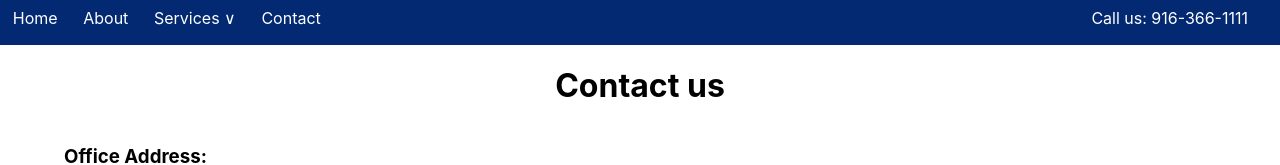
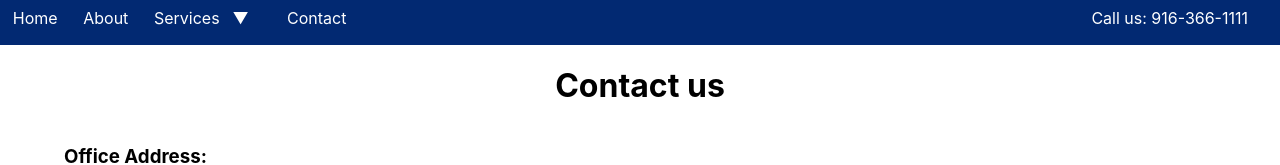
Before and after one commit to keating916/gcseptic, a Next.js app: page /contact in a window 1280 px wide. Shown: the top 165 px of the page. Built offline with nearby package versions, Linux system fonts and the light colour scheme.

Commit message:
fix nav bar styling issue

```diff
--- a/components/nav.js
+++ b/components/nav.js
@@ -17,7 +17,7 @@ export default function Nav() {
 		setdropdown(false);
 	};
 
-	let symbol = dropdown ? 8743 : 8744
+	let symbol = 8743
 
 	return (
 		<nav className={styles.navContainer}>
@@ -53,7 +53,7 @@ export default function Nav() {
 				className={`${styles.navBar} ${changed ? styles.change : ""}`}
 				id="navbar"
 			>
-				<div>
+				<div className={styles.navBarDiv}>
 					<Link href="/">
 						<a className={styles.navLink} onClick={toggleButton}>
 							Home
@@ -64,9 +64,9 @@ export default function Nav() {
 							About
 						</a>
 					</Link>
-					<a className={`${styles.navLink} ${styles.changeCursor}`} onClick={handleDropdown}>
-						Services {String.fromCharCode(symbol)}
-					</a>
+					<div className={`${styles.changeCursor} ${styles.row} ${styles.navLink} `} onClick={handleDropdown}>
+						<p className={`${styles.p1}`} >Services </p><p className={`${styles.navLink} ${styles.p2} ${dropdown ? styles.rotated : ""}`}> &#9660;</p>
+					</div>
 					<Link href="/contact">
 						<a className={styles.navLink} onClick={toggleButton}>
 							Contact
@@ -77,7 +77,7 @@ export default function Nav() {
 					className={`${styles.navDropdown} ${
 						dropdown ? styles.show : ""
 					}`}
-					onMouseLeave={handleDropdown}
+					onMouseLeave={toggleButton}
 					onClick={toggleButton}
 				>
 					<Link href="/residential">
--- a/pages/contact.js
+++ b/pages/contact.js
@@ -1,5 +1,13 @@
+import Head from 'next/head'
+
 export default function Contact() {
     return(
+        <>
+            <Head>
+				<meta keywords="San Joaquin, Sacramento, Elk Grove, Lodi, Galt, Stockton" />
+				<meta description="G&C Contact Information" />
+				<title>G&amp;C Contact Us</title>
+            </Head>
             <main className="w-80">
                 <h1 className="text-center jumbotron">Contact us</h1>
                 <div className="container">
@@ -44,5 +52,6 @@ export default function Contact() {
                 </div>
                 <hr />
             </main>
+        </>
     )
 }
--- a/styles/globals.css
+++ b/styles/globals.css
@@ -121,7 +121,7 @@ main {
 
 
 
-@media only screen and (max-width: 700px) {
+@media only screen and (max-width: 780px) {
   .serviceList {
     margin-top: 0;
     margin-bottom: 0;
--- a/styles/nav.module.css
+++ b/styles/nav.module.css
@@ -35,14 +35,15 @@
 
 .row {
 	display:flex;
+	flex-direction: row;
 	flex-wrap: nowrap;
 	justify-content: center;
 	align-content: center;
 }
 
-.rotated {
+.navLink.rotated {
 	transform: rotate(180deg);
-	transition: 2s;
+	transition: .3s;
 }
 
 .changeCursor {
@@ -52,6 +53,7 @@
 
 .navLink {
 	color: white;
+	transition: .3s;
 }
 
 .navPhone {
@@ -59,6 +61,19 @@
 	margin-right: 2em;
 	color: white;
 }
+
+.navBarDiv {
+	display: flex;
+}
+
+.changeCursor > p {
+	margin-top: 0;
+}
+
+.p1 {
+	padding-right: 0;
+}
+
 
 @media screen and (min-width: 761px) {
 	.navContainer {
@@ -88,7 +103,7 @@
 
 	.navDropdown.show {
 		display: block;
-		transform: translate(10em, .5em);
+		transform: translate(10em, -.2em);
 		background-color: #022972;
 	}
 
@@ -101,6 +116,22 @@
 	.navBar {
 		display: none;
 		min-width: 6rem;
+		font-size: xx-large;
+	}
+
+	.navBarDiv {
+		display: flex;
+		flex-direction: column;
+	}
+
+	.changeCursor {
+		display: flex;
+		justify-content: flex-start;
+	}
+
+	.changeCursor > p {
+		margin-bottom: 0;
+		padding-right: 3px;
 	}
 
 	.navPhone {
@@ -113,35 +144,29 @@
 	}
 
 	.navBar.change {
-		display: block;
 		z-index: 1;
 		position: fixed;
 		height: 100vh;
 		width: 60vw;
 		background-color: #022972;
-		margin-top: 2.4em;
+		margin-top: 2.4rem;
 		padding-left: 0.3em;
-	}
-
-	.navLink {
-		display: block;
-		justify-content: center;
-		font-size: 2em;
-
+		display: flex;
+		flex-direction: column;
 	}
 
 	.navDropdown {
 		display: none;
 		min-width: 6rem;
+		z-index: -1;
 	}
 
 	.navDropdown.show {
-		display: block;
+		display: flex;
+		flex-direction: column;
 		transform: translate(40vw, -3em);
 		background-color: #022972;
 	}
-
-
 
 	.navDropdown > a {
 		border-bottom: 3px solid black;
```
Lines whose indentation alone changed are shown as unchanged.
